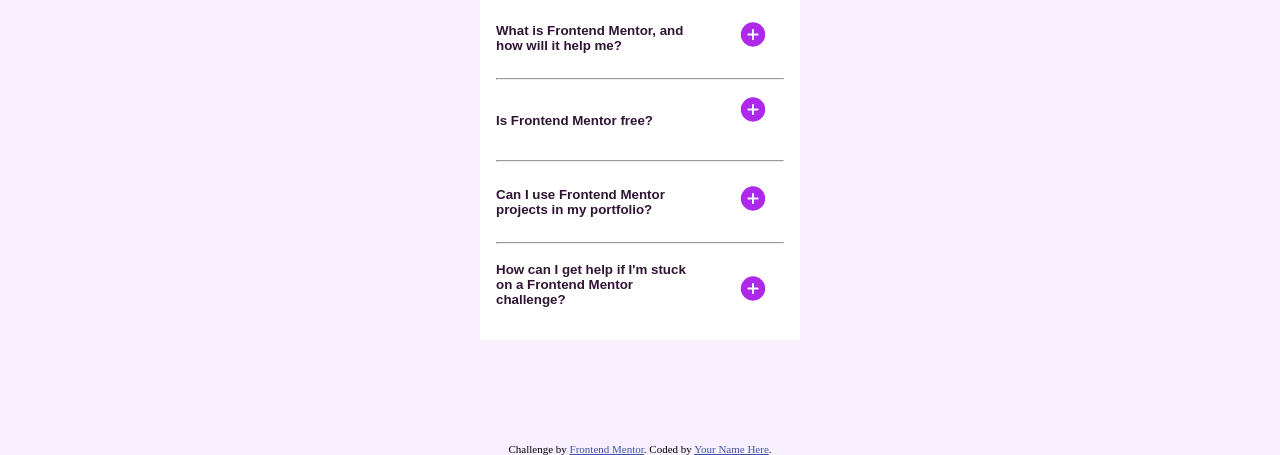
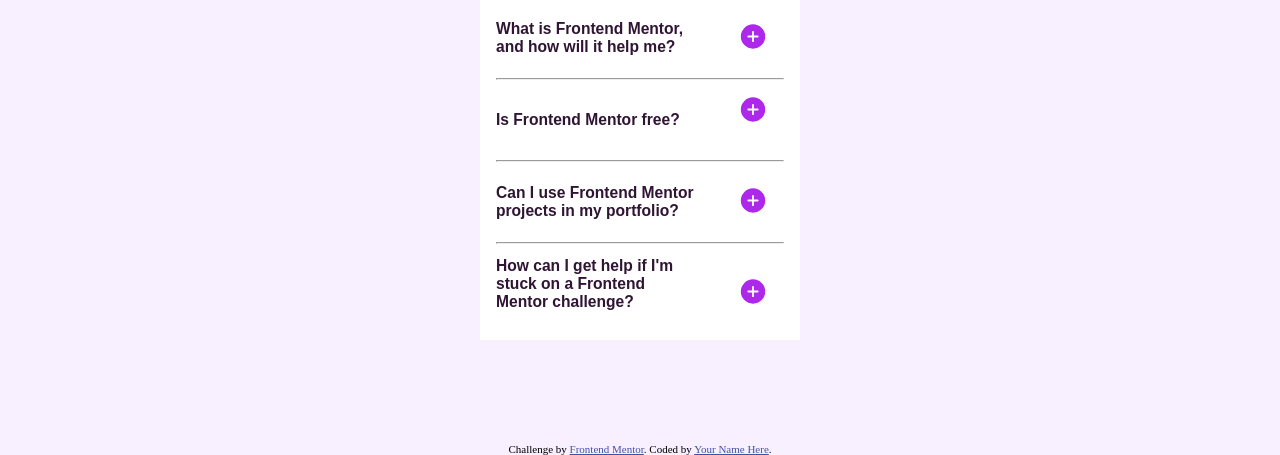
Before and after one commit to muhamed453/Frontend-4th-FAQ, a plain HTML site: page index.html in a window 1280 px wide. Shown: the part 345-800 px from the top of the page. Drawn offline with Linux system fonts and the light colour scheme.

Commit message:
Add files via upload

```diff
--- a/index.html
+++ b/index.html
@@ -18,17 +18,20 @@
 <body>
 <main id="main-part">
  <div id="main-div">
-     <img src="icon-star.svg" id="star"/>
+     <img src="icon-star.svg" id="star" alt="plus icon"/>
      <h1 id="heading-1">
      FAQs
      </h1>
      <div  class="drop1"  onclick="Aminus()" >
      <button class="minus">
-      <h4 id="heading-41" class="h4">
+      <h3 id="heading-41" class="h4">
      What is Frontend Mentor, and how will it help me?
-      </h4>
+      </h3>
      </button>
-       <img src="icon-plus.svg" id="img1" class="plus"/>
+     <button class="plus-btn"
+     aria-expanded="false">
+       <img src="icon-plus.svg" id="img1" class="plus" alt="plus icon"/>
+     </button>
     <div class="drop2">
      <p id="p1" class="p">
      Frontend Mentor offers realistic coding challenges to help developers improve their
@@ -40,12 +43,13 @@
      <hr/>
      <div  class="drop1" onclick="bminus()">
        <button class="minus">
-       <h4 id="heading-42" class="h4">
+       <h3 id="heading-42" class="h4">
        Is Frontend Mentor free?
-       </h4>
+       </h3>
        </button>
-       <button class="plus-btn">
-  <img src="icon-plus.svg" id="img2" class="plus" />
+     <button class="plus-btn"
+     aria-expanded="false">
+  <img src="icon-plus.svg" id="img2" class="plus" alt="plus icon"/>
        </button>
      <div class="drop2">
        <p id="p2" class="p">
@@ -57,12 +61,13 @@
      <hr/>
      <div class="drop1" onclick="cminus()">
   <button class="minus">
-       <h4 id="heading-43" class="h4">
+       <h3 id="heading-43" class="h4">
      Can I use Frontend Mentor projects in my portfolio?
-       </h4>
+       </h3>
       </button>
-       <button class="plus-btn">
-     <img src="icon-plus.svg" id="img3" class="plus" />
+     <button class="plus-btn"
+     aria-expanded="false">
+     <img src="icon-plus.svg" id="img3" class="plus" alt="plus icon"/>
        </button>
      <div class="drop2">
        <p id="p3" class="p">
@@ -74,12 +79,13 @@
      <hr/>
      <div class="drop1" onclick="dminus()">
          <button class="minus">
-       <h4 id="heading-44" class="h4">
+       <h3 id="heading-44" class="h4">
    How can I get help if I'm stuck on a  Frontend Mentor challenge?
-       </h4>
+       </h3>
           </button>
-       <button class="plus-btn">
-       <img src="icon-plus.svg" id="img4" class="plus"/>
+     <button class="plus-btn"
+     aria-expanded="false">
+       <img src="icon-plus.svg" id="img4" class="plus" alt="plus icon"/>
        </button>
      <div  class="drop2">
        <p id="p4" class="p">
```
